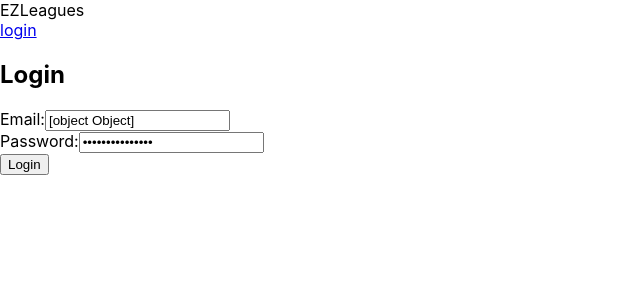
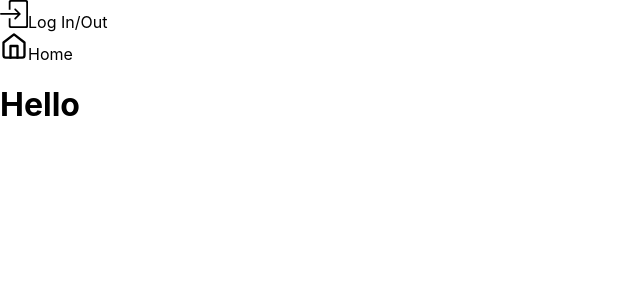
Before and after one commit to kcavner/Ezleagues, a React (Create React App) app in the folder client/: page / in a window 1280 px wide. Shown: the top 300 px of the page, without its empty margins (0-640 px from the left). Built offline with nearby package versions, Linux system fonts and the light colour scheme.

Commit message:
Tailwind CSS installed. React-icons installed. Home page reworked, currently empty, login page reders properly. Container.js is now the main content container and has the current page logic.

```diff
--- a/client/src/App.js
+++ b/client/src/App.js
@@ -1,10 +1,9 @@
 import React from 'react';
 import { ApolloClient, InMemoryCache, ApolloProvider, createHttpLink } from '@apollo/client';
 import { setContext } from '@apollo/client/link/context';
+import Container from './pages/Container';
+import Nav from './pages/Nav';
 // we might need to use react-router-dom for internal hyperlinks?
-
-import Home from './pages/home';
-
 
 const httpLink = createHttpLink({
   uri: 'http://localhost:3001/graphql',
@@ -27,10 +26,7 @@ function App() {
     <ApolloProvider client={client}>
       <div>
 
-        <div>
-          <Home />
-        </div>
-
+        <Container />
       </div>
     </ApolloProvider>
   );
--- a/client/src/index.css
+++ b/client/src/index.css
@@ -15,3 +15,26 @@ code {
   font-family: source-code-pro, Menlo, Monaco, Consolas, 'Courier New',
     monospace;
 }
+
+@layer components{
+  .navbar-icon{
+    @apply  bg-gray-400 hover:bg-blue-950
+    text-yellow-400 hover:text-white
+    hover:rounded-xl rounded-3xl
+    transition-all duration-300 ease-linear
+    cursor-pointer shadow-lg;
+  }
+
+  .sidebar-tooltip{
+    @apply text-white bg-gray-900
+    text-xs font-bold
+    transition-all duration-100 scale-0 origin-left
+  }
+
+  .main-container{
+    @apply
+    bg-cover bg-center
+    m-0
+    h-full w-screen;
+  }
+}
--- /dev/null
+++ b/client/src/pages/Container.js
@@ -0,0 +1,27 @@
+import React, { useState } from "react";
+import Nav from "./Nav";
+import Home from "./home";
+import Login from "./login";
+
+export default function Container() {
+    const [currentPage, setCurrentPage] = useState('Home');
+
+    const renderPage = () => {
+        if (currentPage === 'Home') {
+            return <Home />;
+        }
+        if (currentPage === 'Login'){
+            return <Login />;
+        }
+    };
+
+    const handlePageChange = (page) => setCurrentPage(page);
+
+    return (
+        <div className="main-container flex flex-row min-w-screen mt-16 bg-gray-900">
+            <Nav currentPage={currentPage} handlePageChange={handlePageChange}/>
+            {renderPage()}
+            {/* Footer component here. */}
+        </div>
+    );
+}
--- a/client/src/pages/Nav.js
+++ b/client/src/pages/Nav.js
@@ -0,0 +1,32 @@
+import React from 'react';
+// import icons for nav bar
+import {SlLogin} from 'react-icons/sl';
+import {FiHome} from 'react-icons/fi';
+
+function Nav({ currentPage, handlePageChange }) {
+    return(
+        // add styling to this div below
+        <div className="fixed top-0 w-screen h-16 m-0
+                        flex flex-row
+                        bg-gray-900 text-white shadow-lg">
+            {/* different navigation components here */}
+            {/* login / logout */}
+            <NavIcon icon = {<SlLogin size="28"/>} text = 'Log In/Out' active={currentPage==='Login'}
+                onClick={()=> handlePageChange('Login')}/>
+            {/* home */}
+            <NavIcon icon = {<FiHome size="28"/>} text = 'Home' active={currentPage==='Home'}
+                onClick={()=> handlePageChange('Home')}/>
+        </div>
+    )
+}
+
+const NavIcon = ({icon, text, active, onClick}) => (
+    <div className={`navbar-icon group ${active ? 'bg-gray-700' : ''}`} onClick={onClick}>
+    {icon}
+    <span className="navbar-tooltip group-hover:scale-100">
+      {text}
+    </span>
+  </div>
+)
+
+export default Nav;
--- a/client/src/pages/home.js
+++ b/client/src/pages/home.js
@@ -1,27 +1,11 @@
 import React, { useState } from 'react';
 import Login from "./login"
 
-function Navbar() {
-    const [currentPage, setCurrentPage] = useState('login');
-
-    const handlePageChange = (page) => {
-      setCurrentPage(page);
-    };
-
-    return (
-  <div>
-  <header>
-    <div className='name'style={{ cursor: "pointer" }} onClick={() => handlePageChange('login')}>EZLeagues</div>
-      <nav>
-
-            <a className='navLink' href="#" onClick={() => handlePageChange('login')}>
-              login
-            </a>
-      </nav>
-  </header>
-    {currentPage === 'login' && <Login />}
-   </div>
-    );
-  }
-
-  export default Navbar
+export default function Home() {
+  return (
+    <div>
+      {/* content here */}
+      <h1>Hello</h1>
+    </div>
+  )
+}
--- a/package.json
+++ b/package.json
@@ -14,7 +14,8 @@
   "author": "",
   "license": "ISC",
   "dependencies": {
-    "concurrently": "^8.0.1"
+    "concurrently": "^8.0.1",
+    "react-icons": "^4.8.0"
   },
   "devDependencies": {
     "tailwindcss": "^3.3.2"
```
Also changed, not shown: tailwind.config.js (+22 -1 lines), 1 other file (tests, documents, lock files or other folders).
